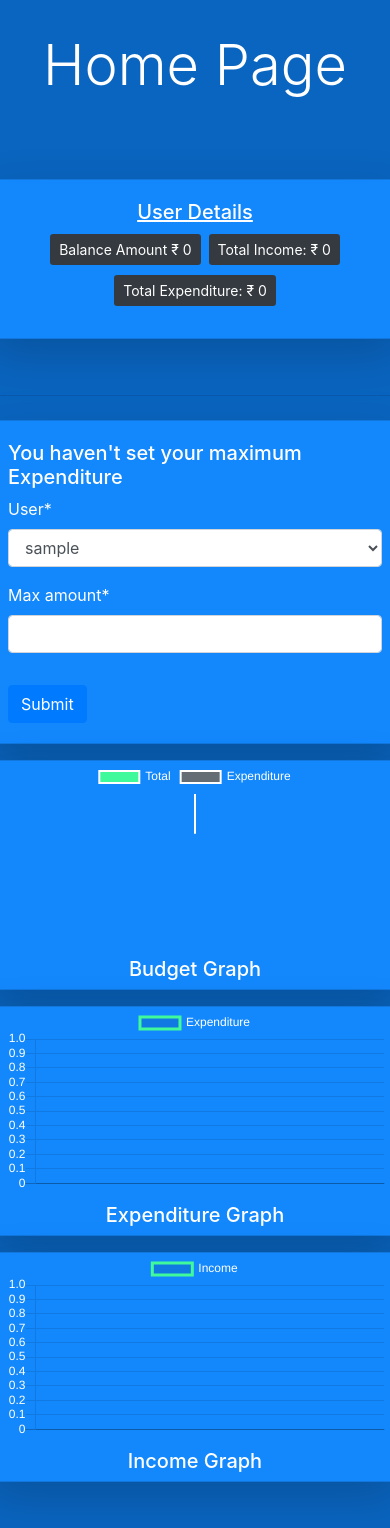
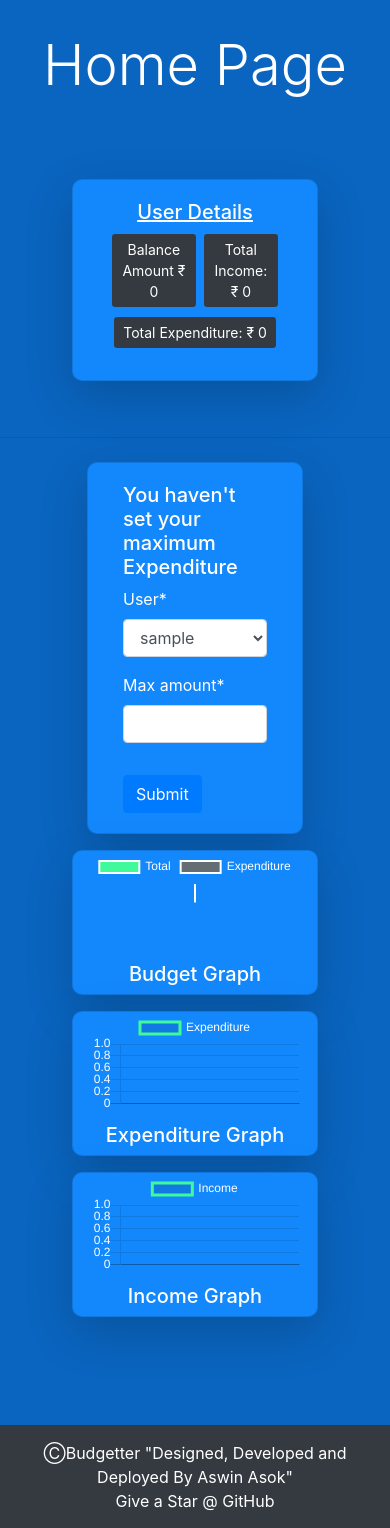
Before and after one commit to AswinAsok/The-Budgetter, a Django app: page / in a window 390 px wide; the page is wider, and only the part inside the window is pictured. Shown: the part 56-1584 px from the top of that part. Run offline with Django 3.2, Linux system fonts and the light colour scheme; the visitor is signed in with stand-in values (Sample User, id 1); data comes from the database, SQL or seed files in the repository; data that the repository does not hold is empty; some libraries are stand-ins or nearby versions.

Commit message:
Trying to make it more responsive

```diff
--- a/Templates/home.html
+++ b/Templates/home.html
@@ -61,7 +61,10 @@
 <div class="container d-flex justify-content-center">
   <div class="information">
     <div class="row justify-content-center">
-        <div class="card shadow-lg mb-2 ml-2 mr-2 m-2 col-sm-10 col-md-12" style="width: 26rem">
+      <div
+        class="card col-6 col-sm-10 shadow-lg mb-2 ml-2 mr-2 m-2 col-md-12"
+        style="width: 26rem"
+      >
         <div class="card-body home-card">
           <h5 class="card-title d-flex justify-content-center">
             <u> User Details</u>
@@ -113,7 +116,7 @@
 
     {% if not hasmbudget %}
     <div class="container d-flex justify-content-center">
-      <div class="card shadow-lg m-2" style="width: 26rem">
+      <div class="card col-6 col-sm-10 shadow-lg m-2" style="width: 26rem">
         <div id="container" style="width: 100%">
           <div class="card-body">
             <h5 class="d-flex justify-content-center">
@@ -130,7 +133,10 @@
     {% endif %}
 
     <div class="row justify-content-center">
-      <div class="card shadow-lg m-2 col-sm-10 col-md-12" style="width: 26rem">
+      <div
+        class="card col-6 col-sm-10 col-md-12 shadow-lg m-2"
+        style="width: 26rem"
+      >
         <div id="container" style="width: 100%">
           <canvas id="pie-chart"></canvas>
         </div>
@@ -139,7 +145,10 @@
     </div>
 
     <div class="row justify-content-center">
-      <div class="card shadow-lg m-2 col-sm-10 col-md-12 card" style="width: 26rem">
+      <div
+        class="card col-6 col-sm-10 shadow-lg m-2 col-md-12 card"
+        style="width: 26rem"
+      >
         <div id="container" style="width: 100%">
           <canvas id="bar-chart"></canvas>
         </div>
@@ -150,7 +159,10 @@
     </div>
 
     <div class="row justify-content-center">
-      <div class="card shadow-lg m-2 col-sm-10 col-md-12 card" style="width: 26rem">
+      <div
+        class="card col-6 col-sm-10 shadow-lg m-2 col-md-12 card"
+        style="width: 26rem"
+      >
         <div id="container" style="width: 100%">
           <canvas id="bar-chartinc"></canvas>
         </div>
```
Lines whose indentation alone changed are shown as unchanged.
